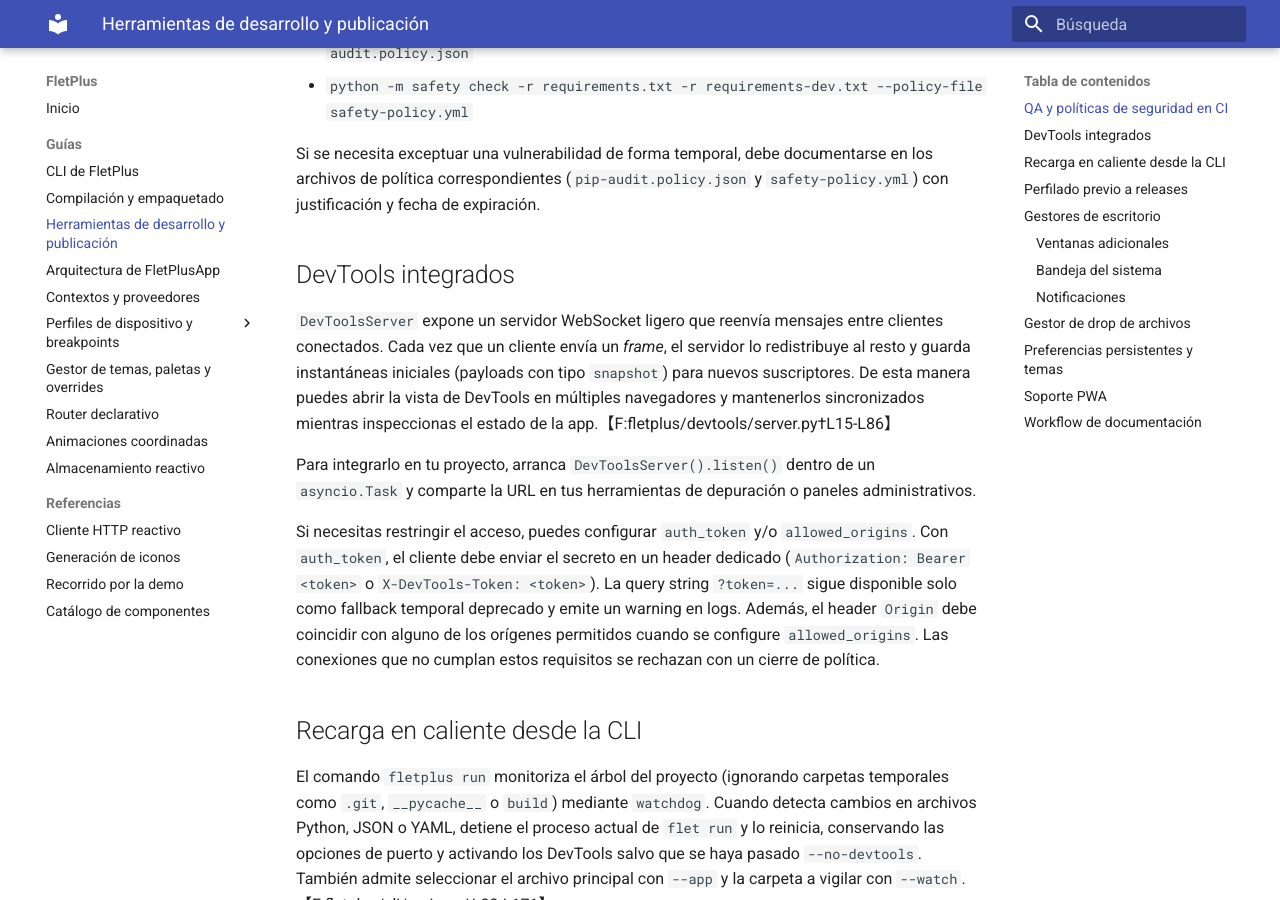
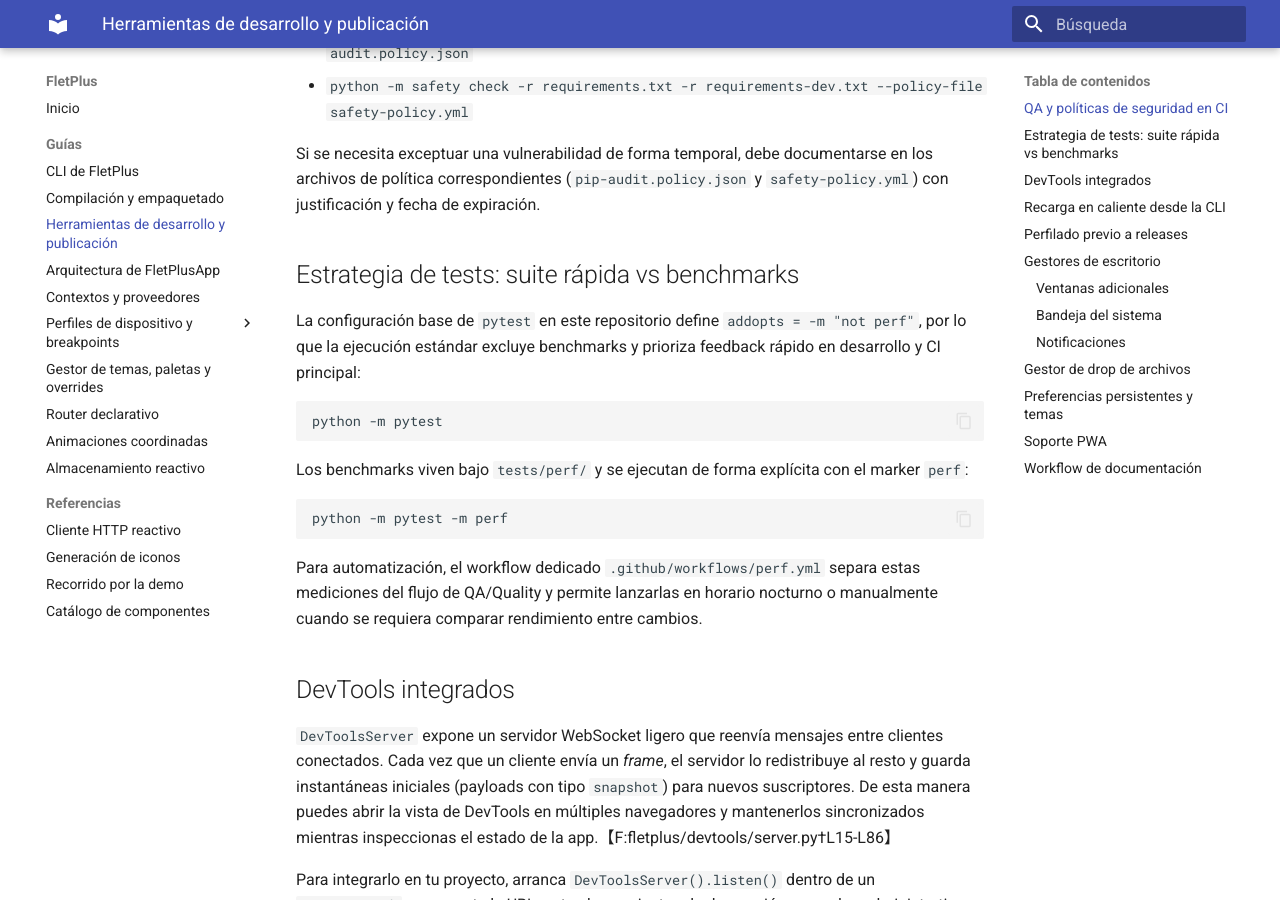
Before and after one commit to Alphonsus411/FletPlus, an MkDocs documentation site: the page built from docs/tooling.md, in a window 1280 px wide and 900 px high, scrolled down 426 px. Built offline with MkDocs 1.6.1 and Material for MkDocs 9.7.7, drawn with Linux system fonts in a browser that asks for light colours.

Commit message:
ci: separar benchmarks perf de la suite por defecto

````diff
--- a/docs/tooling.md
+++ b/docs/tooling.md
@@ -10,6 +10,22 @@
 - `python -m safety check -r requirements.txt -r requirements-dev.txt --policy-file safety-policy.yml`
 
 Si se necesita exceptuar una vulnerabilidad de forma temporal, debe documentarse en los archivos de política correspondientes (`pip-audit.policy.json` y `safety-policy.yml`) con justificación y fecha de expiración.
+
+## Estrategia de tests: suite rápida vs benchmarks
+
+La configuración base de `pytest` en este repositorio define `addopts = -m "not perf"`, por lo que la ejecución estándar excluye benchmarks y prioriza feedback rápido en desarrollo y CI principal:
+
+```bash
+python -m pytest
+```
+
+Los benchmarks viven bajo `tests/perf/` y se ejecutan de forma explícita con el marker `perf`:
+
+```bash
+python -m pytest -m perf
+```
+
+Para automatización, el workflow dedicado `.github/workflows/perf.yml` separa estas mediciones del flujo de QA/Quality y permite lanzarlas en horario nocturno o manualmente cuando se requiera comparar rendimiento entre cambios.
 
 ## DevTools integrados
 
````
Also changed, not shown: README.md (+16 -0 lines), 3 other files.
